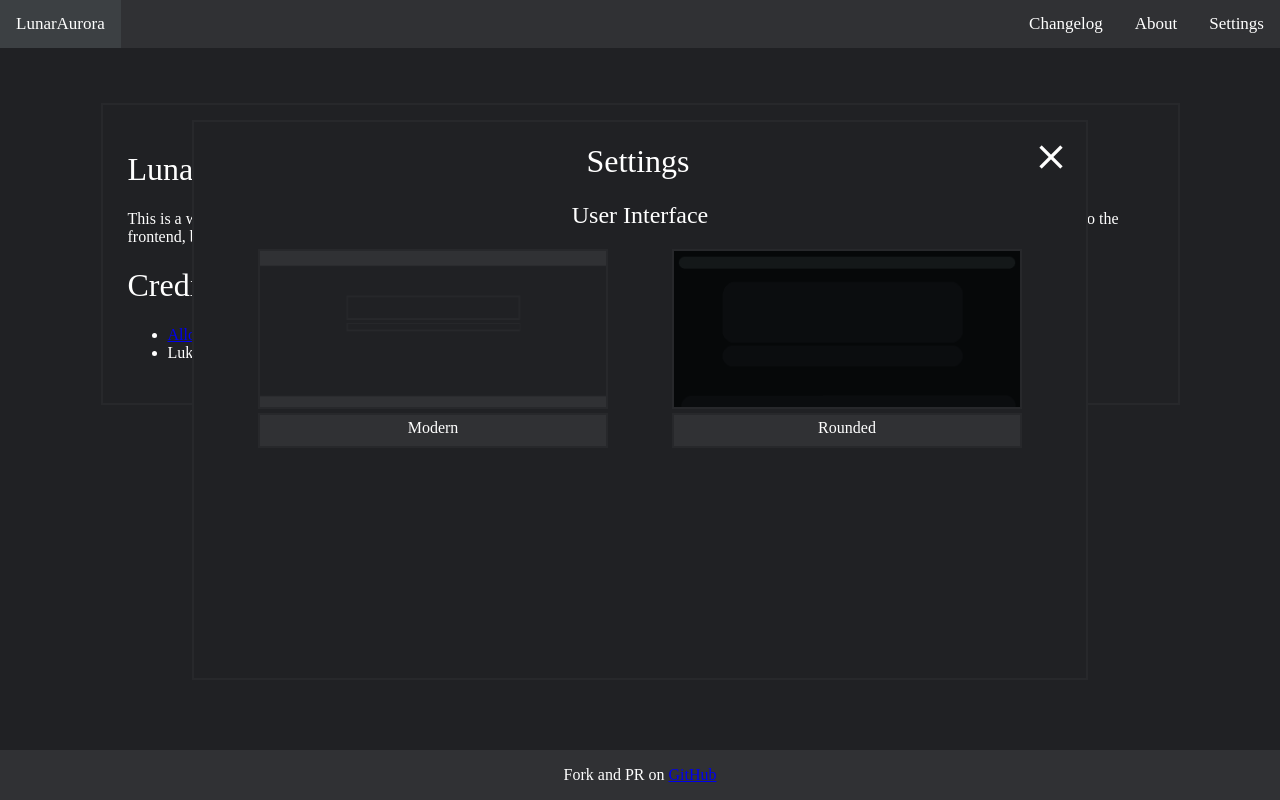
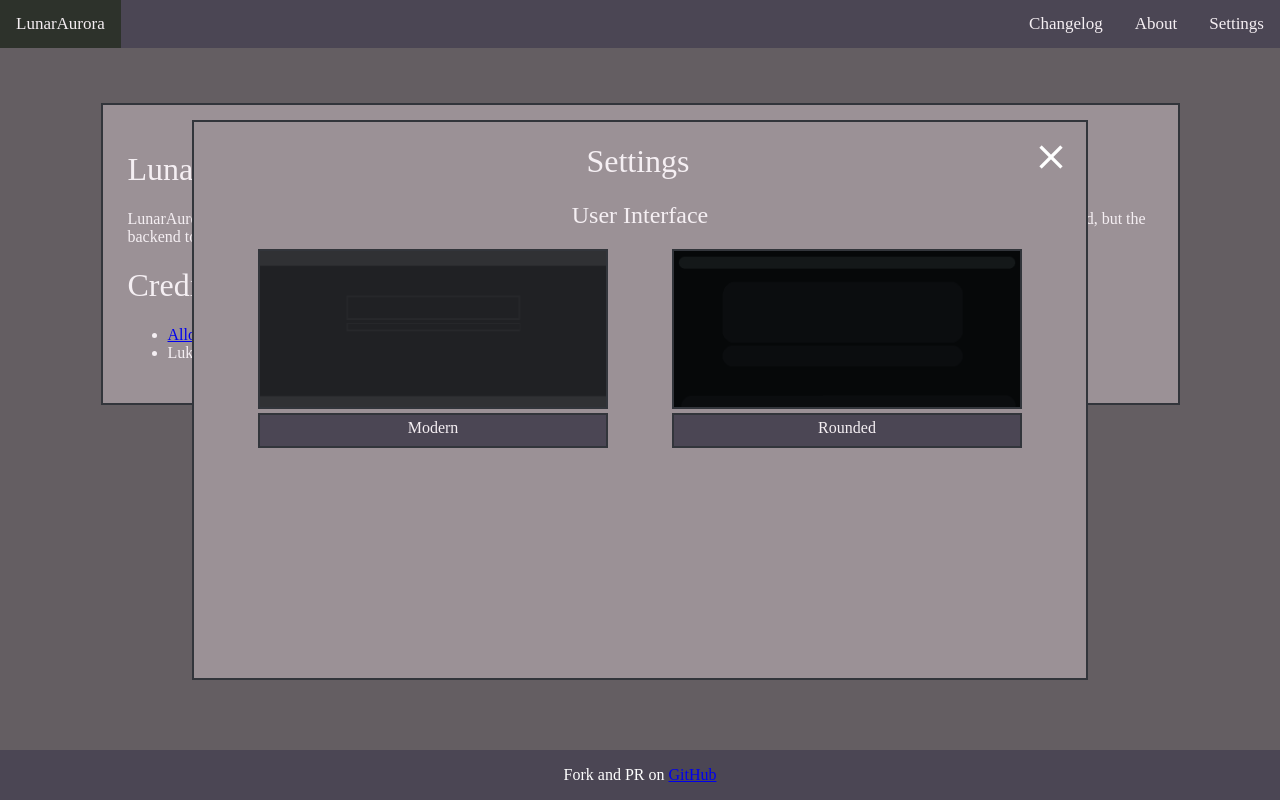
Before and after one commit to Lukas-Batema/LunarAurora, a website: page public/about.html in a window 1280 px wide. Both pictures are taken after a click on the link "Settings". Drawn offline with Linux system fonts and the light colour scheme; a web font is replaced by a local one.

Commit message:
Update colouring

```diff
--- a/public/about.html
+++ b/public/about.html
@@ -1,8 +1,9 @@
 <!DOCTYPE html>
 <html lang="en-US">
 	<head>
-		<link href="/css/modern.css" id="css" rel="stylesheet" />
 		<title>About - LunarAurora</title>
+		<meta http-equiv="content-type" content="text/html; charset=utf-8" />
+		<link rel="stylesheet" type="text/css" id="css" href="./css/modern.css" />
 	</head>
 
 	<body>
@@ -17,11 +18,7 @@
 			<div class="container">
 				<h1>LunarAurora</h1>
 				<p>
-					This is a webproxy which started out as a fork of
-					TitaniumNetwork's Alloy Proxy, named LunarAurora. Since
-					then, it has had many updates, not just to the frontend, but
-					the backend too. Additions such as Google Search and two new
-					UI's, made it stronger that it has ever been.
+					LunarAurora is a webproxy which started out as a fork of TitaniumNetwork's Alloy Proxy. Since then, it has had many updates, not just to the frontend, but the backend too. Additions such as Google Search and two new UI's, make it stronger that it has ever been.
 				</p>
 
 				<h1>Credits</h1>
@@ -46,23 +43,23 @@
 
 			<h2>User Interface</h2>
 
-			<img id="uiBoxImg" alt="modern" src="/assets/res/modern.png" onClick="newCss()" />
+			<img id="uiBoxImg" alt="modern" src="./assets/res/modern.png" onClick="newCss()" />
 
-			<img id="uiBoxImg" alt="modern" onClick="oldCss()" src="/assets/res/rounded.png"/>
+			<img id="uiBoxImg" alt="rounded" src="/assets/res/rounded.png" onClick="oldCss()" />
 
 			<br>
 
-			<div id="uiBoxText" onClick="oldCss()">Modern</div>
+			<div id="uiBoxText" onClick="newCss()">Modern</div>
 
 			<div id="uiBoxText" onClick="oldCss()">Rounded</div>
 		</div>
 
 		<div class="footer">
 			<p>
-				Fork and PR on <a href="https://github.com/lukas-batema/lunaraurora" target="_blank">GitHub</a>
+				Fork and PR on <a href="https://github.com/lukas-batema/lunaraurora/" target="_blank">GitHub</a>
 			</p>
 		</div>
 
-		<script src="/assets/ui.js"></script>
+		<script src="./assets/ui.js"></script>
 	</body>
 </html>
--- a/public/css/modern.css
+++ b/public/css/modern.css
@@ -2,12 +2,12 @@
 @import url("https://fonts.googleapis.com/icon?family=Material+Icons");
 
 :root {
-	--accents: #202124;
-	--backgrounds: #202124;
-	--navbg: #303134;
-	--textcolor: white;
-	--outlines: #27282b;
-	--hovers: #3c4043;
+	--accents: rgb(155, 145, 150);
+	--backgrounds: rgb(100, 94, 98);
+	--navbg: rgb(75, 70, 84);
+	--textcolor: rgb(245, 239, 243);
+	--outlines: rgb(50, 53, 59);
+	--hovers: rgb(45, 50, 43);
 }
 
 * {
@@ -28,8 +28,7 @@
 	text-align: center;
 }
 
-h1,
-h2 {
+h1, h2 {
 	font-weight: 400;
 }
 
```
Also changed, not shown: public/index.html (+9 -10 lines).
